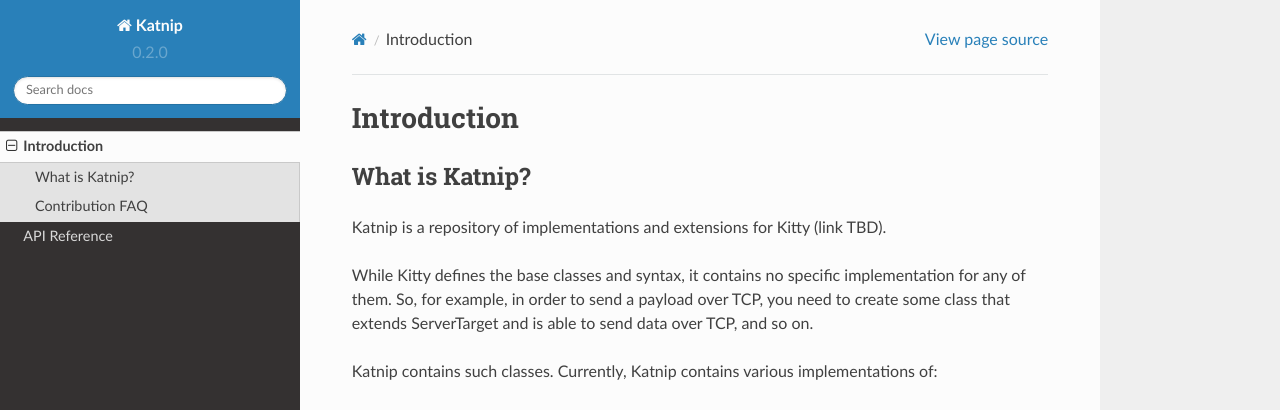
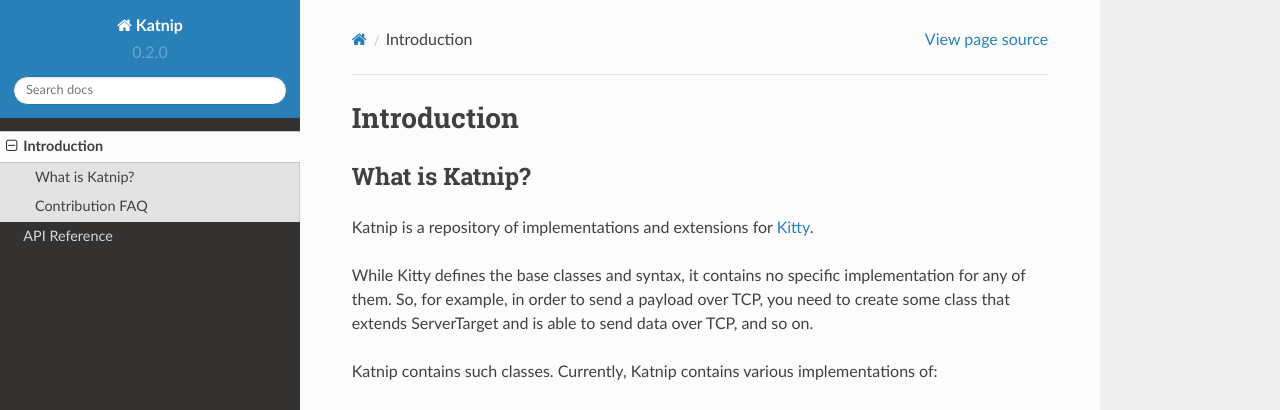
Before and after one commit to cisco-sas/katnip, a Sphinx documentation site: the page built from docs/source/base_introduction.rst, in a window 1280 px wide and 986 px high. Shown: the top 410 px of the window. Built offline with Sphinx 7.4.7 and the Read the Docs theme 2.0.0, drawn with Linux system fonts in a browser that asks for light colours; formulas are drawn with MathJax 3.

Commit message:
added link to kitty in docs

```diff
--- a/docs/source/base_introduction.rst
+++ b/docs/source/base_introduction.rst
@@ -4,7 +4,7 @@
 What is Katnip?
 ---------------
 
-Katnip is a repository of implementations and extensions for Kitty (link TBD).
+Katnip is a repository of implementations and extensions for Kitty_.
 
 While Kitty defines the base classes and syntax,
 it contains no specific implementation for any of them.
```
Also changed, not shown: other parts of docs/source/base_introduction.rst (+2 -0 lines).
